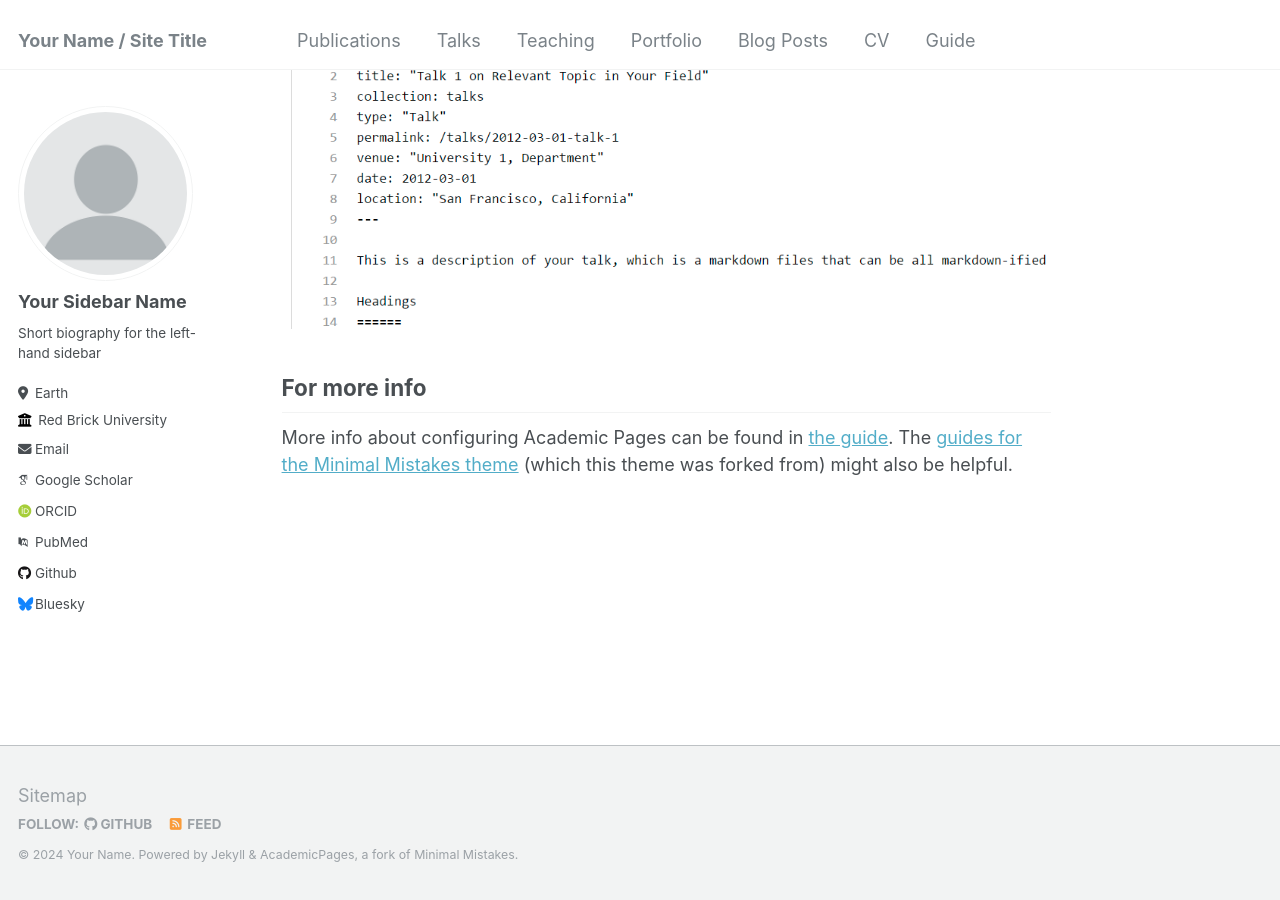
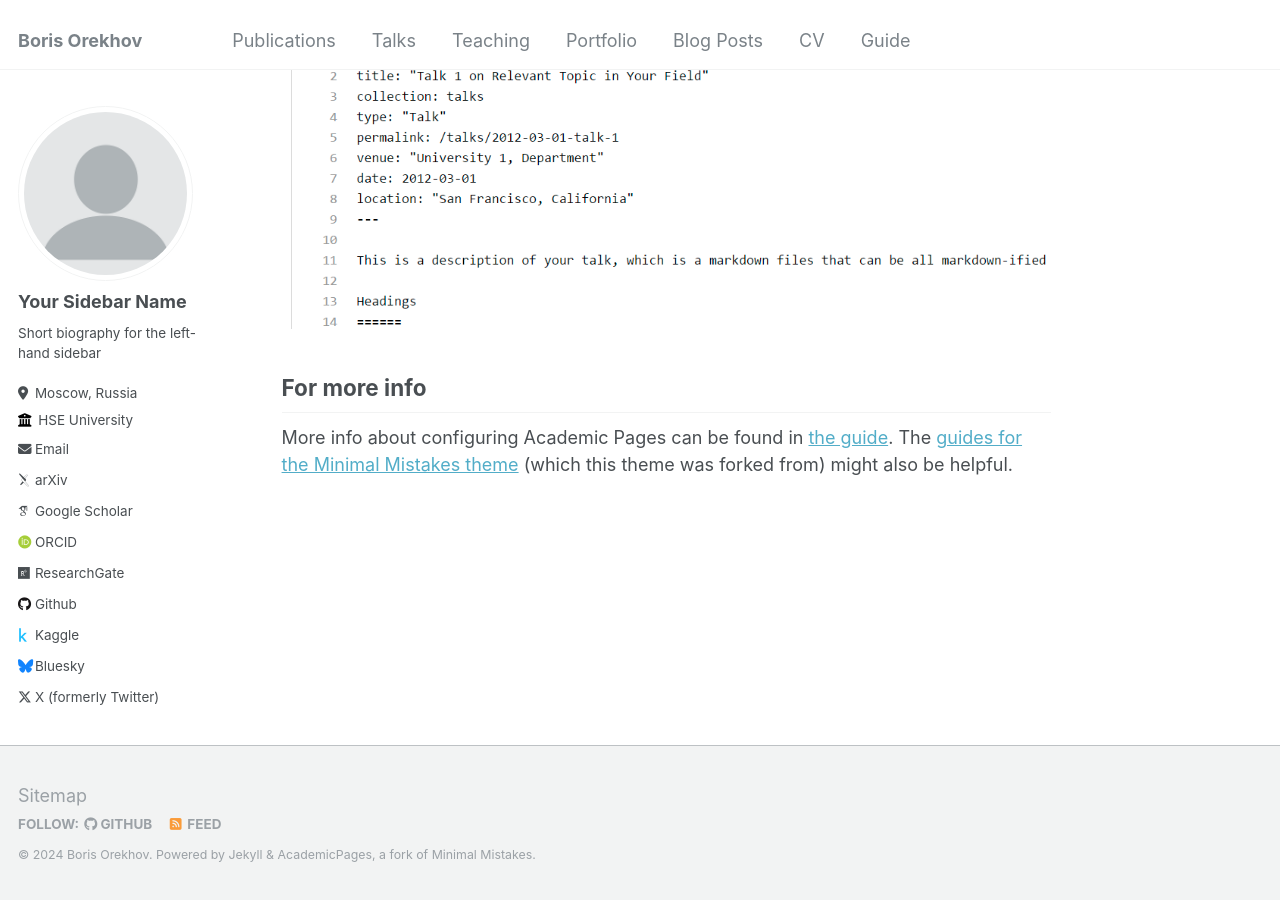
Before and after one commit to nevmenandr/homepage, a Jekyll site: the page built from _pages/about.md, in a window 1280 px wide and 900 px high, scrolled down 2660 px. Built offline with Jekyll 4.4.1, drawn with Linux system fonts in a browser that asks for light colours; some web fonts are replaced.

Commit message:
Update _config.yml

```diff
--- a/_config.yml
+++ b/_config.yml
@@ -8,13 +8,13 @@
 
 # Basic Site Settings
 locale                   : "en-US"
-title                    : "Your Name / Site Title"
+title                    : "Boris Orekhov"
 title_separator          : "-"
-name                     : &name "Your Name"
+name                     : &name "Boris Orekhov"
 description              : &description "personal description"
-url                      : https://academicpages.github.io # the base hostname & protocol for your site e.g. "https://mmistakes.github.io"
+url                      : https://nevmenandr.github.io/homepage # the base hostname & protocol for your site e.g. "https://mmistakes.github.io"
 baseurl                  : "" # the subpath of your site, e.g. "/blog"
-repository               : "academicpages/academicpages.github.io"
+repository               : "github.com/nevmenandr/homepage"
 
 # Site Author - The following control what appear as part of the author content on the side bar.
 #               If a field is blank the icon and link will not appear, otherwise it will be shown.
@@ -25,30 +25,30 @@ author:
   name             : "Your Sidebar Name"
   pronouns         : # example: "she/her"
   bio              : "Short biography for the left-hand sidebar"
-  location         : "Earth"
-  employer         : "Red Brick University"
+  location         : "Moscow, Russia"
+  employer         : "HSE University"
   uri              : # URL
-  email            : "none@example.org"
+  email            : "nevmenandr@gmail.com"
 
   # Academic websites
-  arxiv            : # URL - Update with the correct link to your profile
-  googlescholar    : "https://scholar.google.com/citations?user=PS_CX0AAAAAJ"
+  arxiv            : "https://arxiv.org/search/cs?searchtype=author&query=Orekhov,+B"
+  googlescholar    : "https://scholar.google.com/citations?user=EMcL0ioAAAAJ"
   impactstory      : # URL
-  orcid            : "http://orcid.org/yourorcidurl"
+  orcid            : "https://orcid.org/0000-0002-9099-0436"
   semantic         : # URL
-  pubmed           : "https://www.ncbi.nlm.nih.gov/pubmed/?term=john+snow"
-  researchgate     : # URL
+  pubmed           : # URL
+  researchgate     : "https://www.researchgate.net/profile/Boris-Orekhov"
 
   # Repositories and software development
   bitbucket        : # Username - Update with your username on the site
   codepen          : # Username
   dribbble         : # Username
-  github           : "academicpages"
-  kaggle           : # Username
+  github           : "nevmenandr"
+  kaggle           : "borisorekhov"
   stackoverflow    : # User number or user number and name (i.e., use "1" or "1/jeff-atwood")
 
   # Social media
-  bluesky          : "bsky.app" # Replace this with you Bluesky username
+  bluesky          : "nevmenandr" # Replace this with you Bluesky username
   facebook         : # Username
   flickr           : # Username
   foursquare       : # Username
@@ -65,7 +65,7 @@ author:
   steam            : # Username
   telegram         : # URL
   tumblr           : # Username
-  twitter          : # Username for X / Twitter
+  twitter          : "nevmenandr" # Username for X / Twitter
   vine             : # Username
   weibo            : # Username
   wikipedia        : # Username
```
